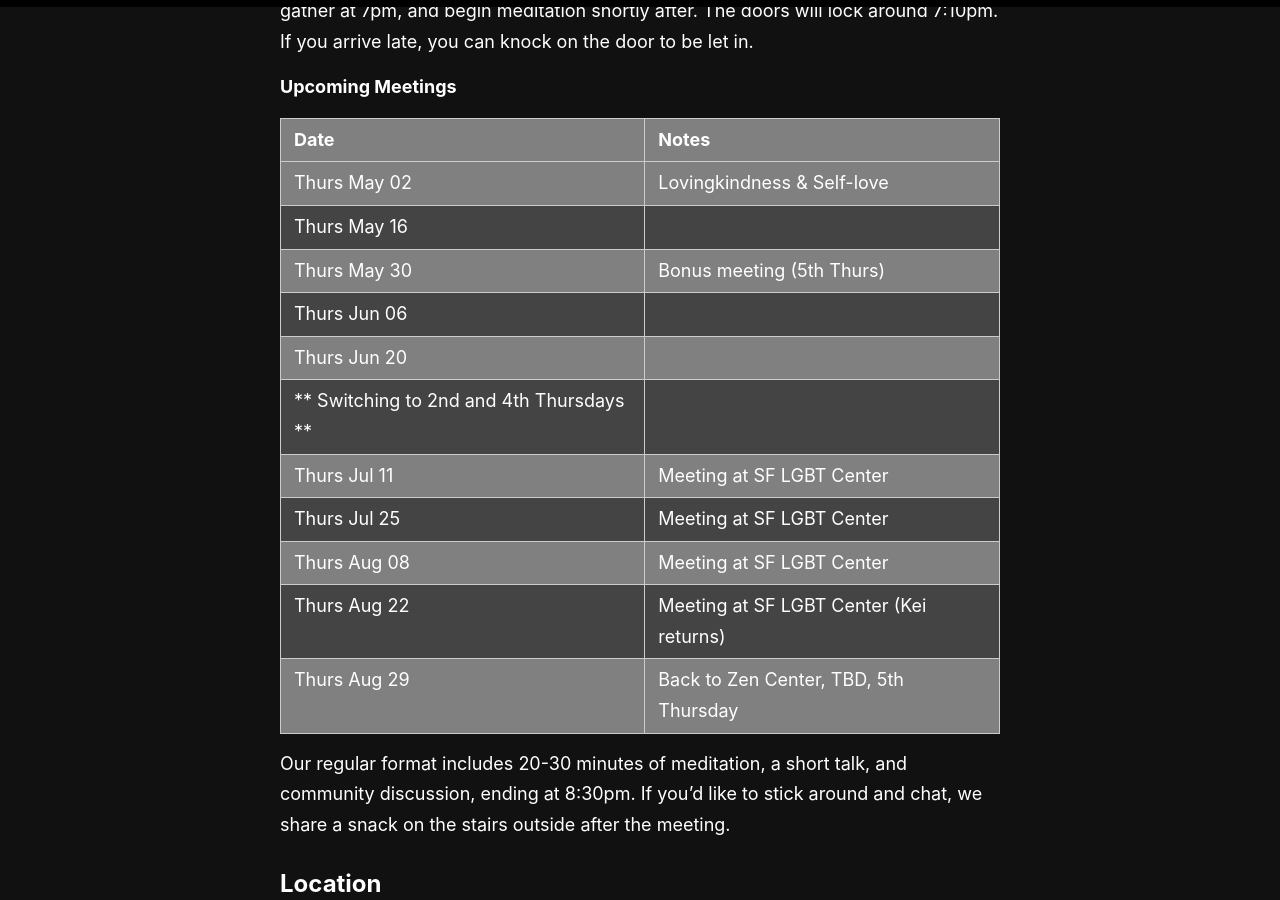
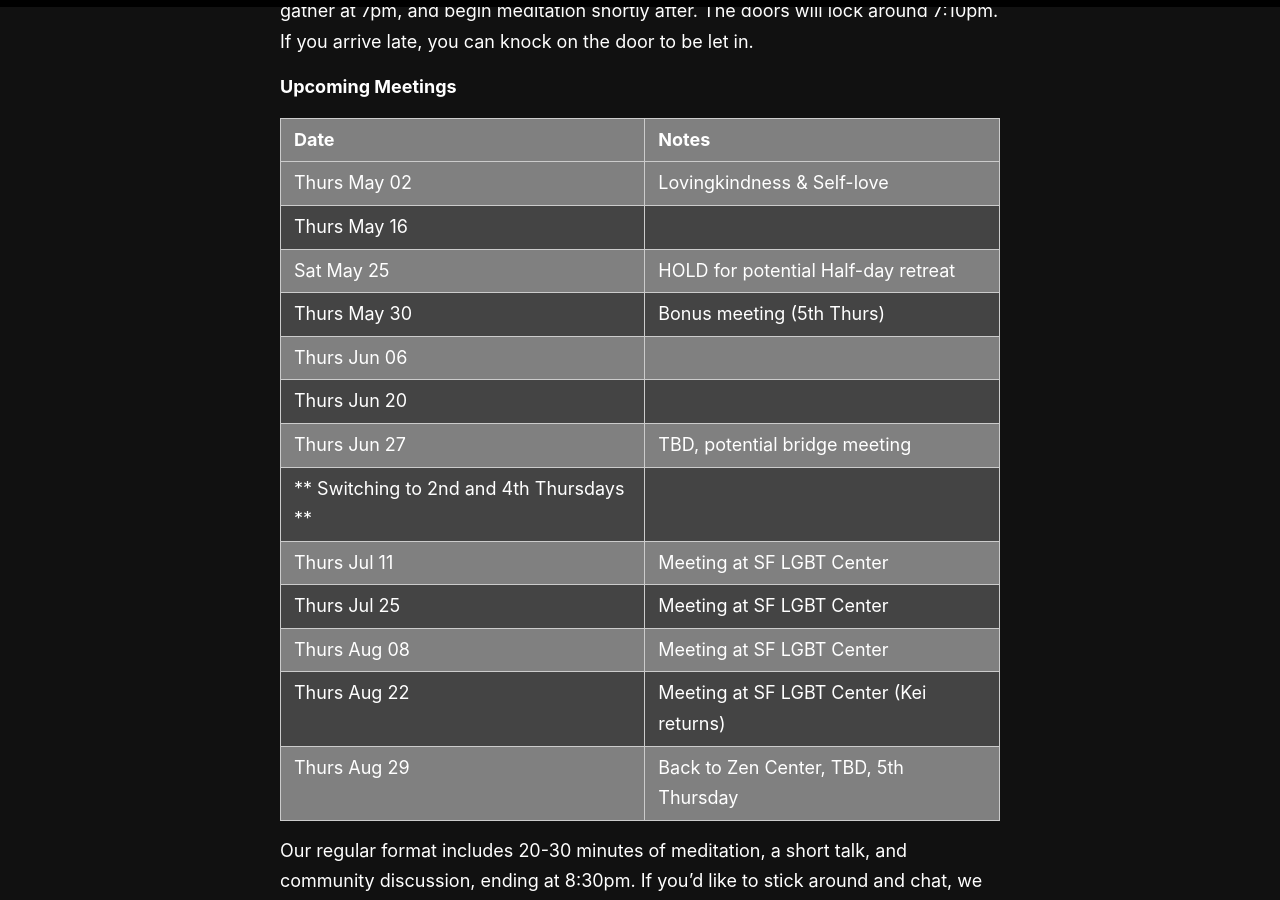
Before and after one commit to rykener/transsangha, a Jekyll site: the page built from _pages/schedule.md, in a window 1280 px wide and 900 px high, scrolled down 345 px. Built offline with Jekyll 4.4.1, drawn with Linux system fonts in a browser that asks for light colours.

Commit message:
update schedule

```diff
--- a/_pages/schedule.md
+++ b/_pages/schedule.md
@@ -14,9 +14,11 @@ We meet on the 1st, 3rd, and occasionally the 5th Thursdays of the month. We gat
 |----------------|--------
 | Thurs May 02   | Lovingkindness & Self-love
 | Thurs May 16   |
+| Sat May 25	 | HOLD for potential Half-day retreat
 | Thurs May 30   | Bonus meeting (5th Thurs)
 | Thurs Jun 06   |
 | Thurs Jun 20   |
+| Thurs Jun 27   | TBD, potential bridge meeting
 | ** Switching to 2nd and 4th Thursdays ** |
 | Thurs Jul 11   | Meeting at SF LGBT Center
 | Thurs Jul 25   | Meeting at SF LGBT Center
```
